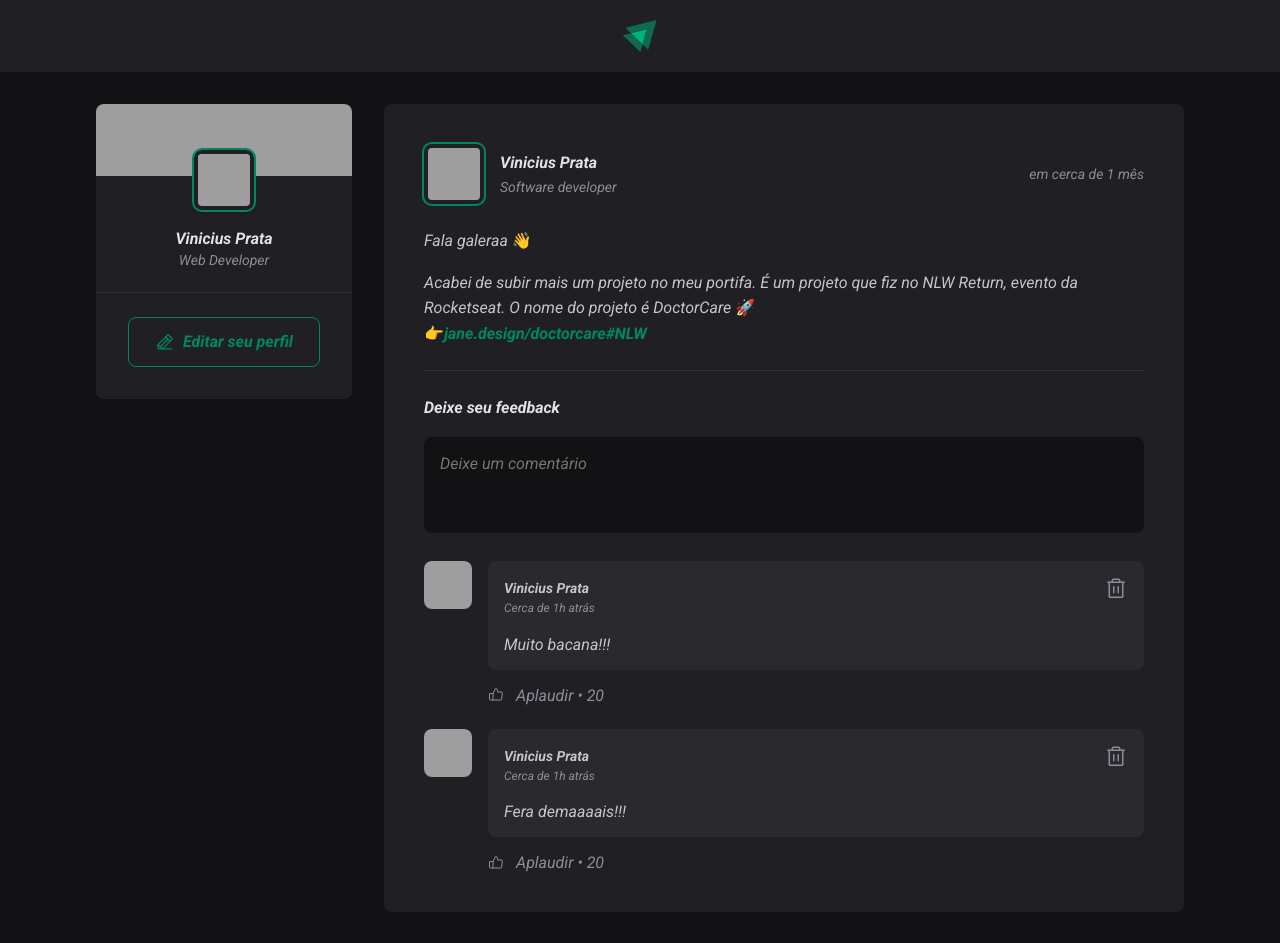
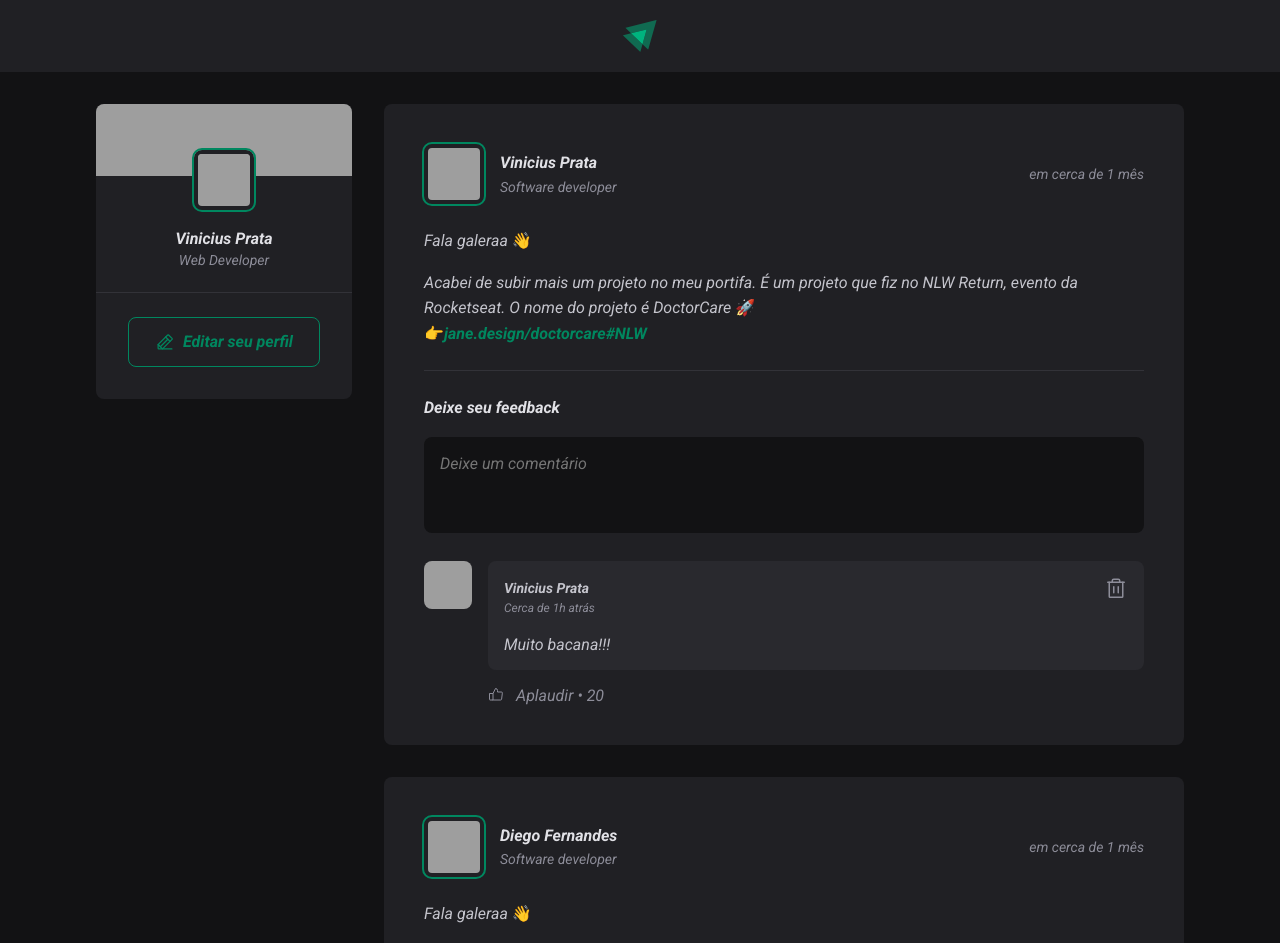
Before and after one commit to ViniciusPrataKloh/ignite-feed, a React (Vite) app: page / in a window 1280 px wide. Shown: the top 943 px of the page. Built offline with nearby package versions, Linux system fonts and the light colour scheme; grey boxes are pictures that could not be loaded.

Commit message:
Delete comment

```diff
--- a/src/components/comment/Comment.jsx
+++ b/src/components/comment/Comment.jsx
@@ -2,7 +2,12 @@ import { ThumbsUp, Trash } from 'phosphor-react';
 import { Avatar } from '../avatar/Avatar';
 import styles from './Comment.module.css';
 
-export function Comment(props) {
+export function Comment({ content, onDeleteComment }) {
+
+    function handleDeleteComment() {
+        onDeleteComment(content);
+    }
+
     return (
         <div className={styles.comment}>
             <Avatar
@@ -21,12 +26,15 @@ export function Comment(props) {
                             >Cerca de 1h atrás</time>
                         </div>
 
-                        <button title="Deletar comentário">
+                        <button
+                            title="Deletar comentário"
+                            onClick={handleDeleteComment}
+                        >
                             <Trash size={24} />
                         </button>
                     </header>
 
-                    <p>{props.content}</p>
+                    <p>{content}</p>
                 </div>
 
                 <footer>
--- a/src/components/post/Post.jsx
+++ b/src/components/post/Post.jsx
@@ -1,6 +1,6 @@
 import { format, formatDistanceToNow } from 'date-fns';
 import ptBR from 'date-fns/locale/pt-BR';
-import { useState } from 'react';
+import { useState, FormEvent } from 'react';
 import { Avatar } from '../avatar/Avatar';
 import { Comment } from '../comment/Comment';
 import styles from './Post.module.css';
@@ -8,12 +8,8 @@ import styles from './Post.module.css';
 
 export function Post({ author, publishedAt, content }) {
 
-    const [comments, setComments] = useState([
-        { "id": "1", "comment": "Muito bacana!!!" },
-        { "id": "2", "comment": "Fera demaaaais!!!" }
-    ]);
-
-    let keyContent = 0;
+    const [comments, setComments] = useState(["Muito bacana!!!"]);
+    const [newCommentText, setNewCommentText] = useState('');
 
     const publishedDateFormatted = format(publishedAt, "d 'de' LLLL 'às' HH:mm'h'", {
         locale: ptBR
@@ -24,17 +20,23 @@ export function Post({ author, publishedAt, content }) {
         addSuffix: true
     });
 
-    // const newCommentText = (handleFormSubmit(e)) => {
+    function handleCreateNewComment(e) {
+        e.preventDefault();
 
-    // }
+        setComments([...comments, newCommentText]);
 
-    function handleCreateNewComment(e) {
-        event.preventDefault();
-        console.log(e.target.inputComment.value);
-        setComments([...comments, {
-            "id": comments.length + 1,
-            "comment": e.target.inputComment.value
-        }]);
+        setNewCommentText('');
+    }
+
+    function handleNewCommentChange(e) {
+        setNewCommentText(e.target.value);
+    }
+
+    function deleteComment(commentToDelete) {
+        const commentsAfterDeleteOne = comments.filter(comment => {
+            return comment != commentToDelete;
+        });
+        setComments(commentsAfterDeleteOne);
     }
 
     return (
@@ -60,14 +62,13 @@ export function Post({ author, publishedAt, content }) {
 
             <div className={styles.content}>
                 {content.map(line => {
-                    keyContent++;
                     if (line.type === 'paragraph') {
                         return (
-                            <p key={keyContent}>{line.content}</p>
+                            <p key={line.content}>{line.content}</p>
                         );
                     } else {
                         return (
-                            <a key={keyContent} href='#'>{line.content}</a>
+                            <a key={line.content} href='#'>{line.content}</a>
                         );
                     }
                 })}
@@ -76,7 +77,12 @@ export function Post({ author, publishedAt, content }) {
             <form onSubmit={handleCreateNewComment} className={styles.commentForm}>
                 <strong className={styles.commentFormStrong}>Deixe seu feedback</strong>
 
-                <textarea name="inputComment" placeholder="Deixe um comentário" />
+                <textarea
+                    name="inputComment"
+                    placeholder="Deixe um comentário"
+                    value={newCommentText}
+                    onChange={handleNewCommentChange}
+                />
 
                 <footer className={styles.commentFormFooter}>
                     <button type="submit">Publicar</button>
@@ -86,7 +92,11 @@ export function Post({ author, publishedAt, content }) {
             {
                 comments.map(comment => {
                     return (
-                        <Comment key={comment.id} content={comment.comment} />
+                        <Comment
+                            key={comment}
+                            content={comment}
+                            onDeleteComment={deleteComment}
+                        />
                     );
                 })
             }
```
